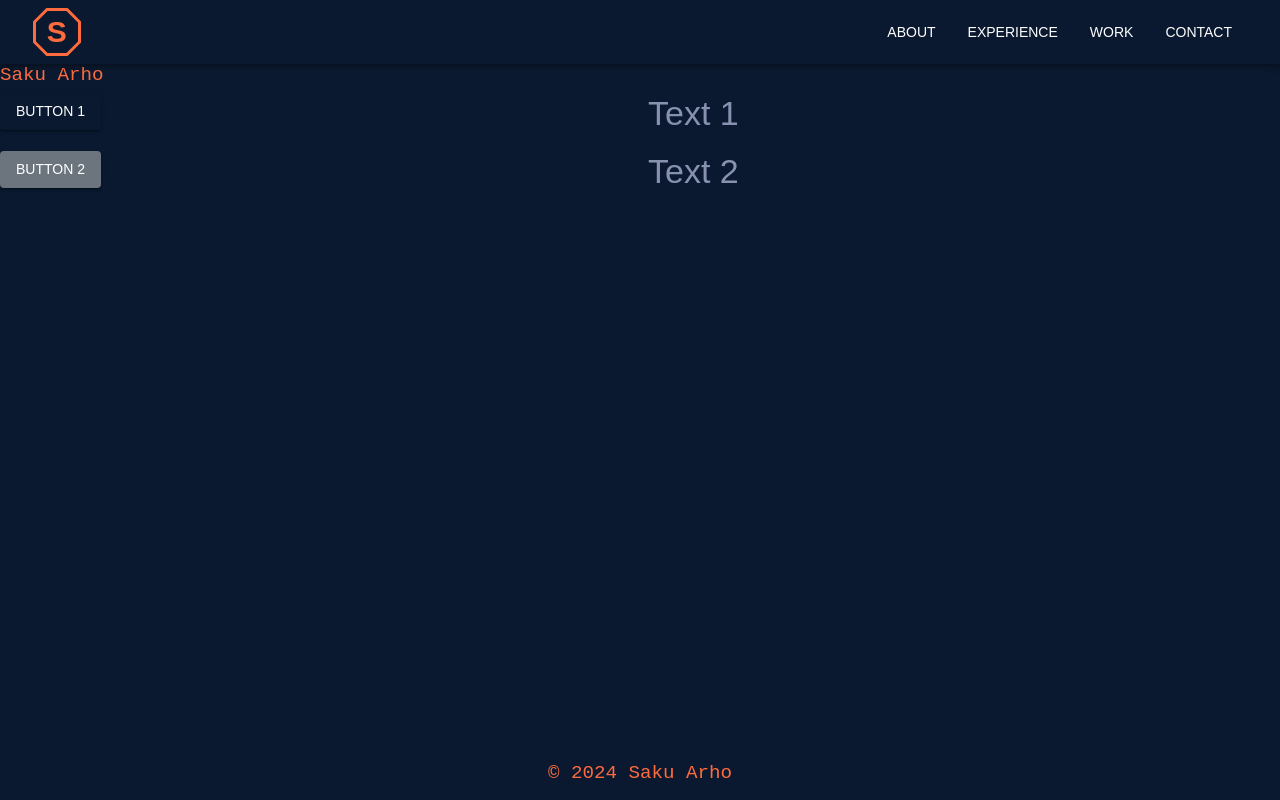
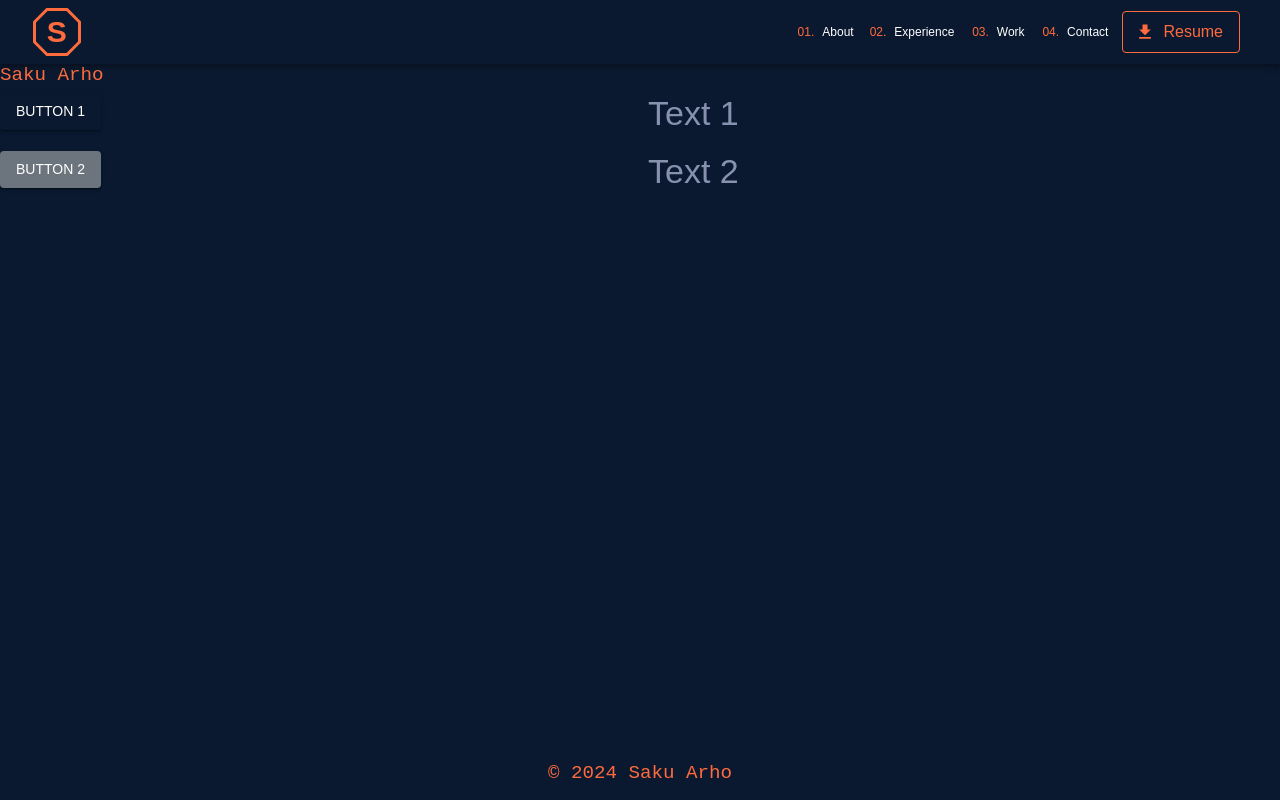
Before and after one commit to Z-kke/my_portfolio, a Next.js app: page / in a window 1280 px wide. Built offline with nearby package versions, Linux system fonts and the light colour scheme.

Commit message:
Add resume as its own specific field.

```diff
--- a/app/components/ResponsiveAppBar.tsx
+++ b/app/components/ResponsiveAppBar.tsx
@@ -8,6 +8,7 @@ import IconButton from "@mui/material/IconButton";
 import Typography from "@mui/material/Typography";
 import Menu from "@mui/material/Menu";
 import MenuIcon from "@mui/icons-material/Menu";
+import DownloadIcon from "@mui/icons-material/Download";
 import Container from "@mui/material/Container";
 import Button from "@mui/material/Button";
 import MenuItem from "@mui/material/MenuItem";
@@ -49,7 +50,10 @@ function ResponsiveAppBar({ pages, logo = "LOGO" }: Props) {
     <HideOnScroll>
       <AppBar position="sticky" color="primary">
         <Container maxWidth={false} sx={{ px: { xs: 2, sm: 3, md: 4 } }}>
-          <Toolbar disableGutters sx={{ justifyContent: "space-between" }}>
+          <Toolbar
+            disableGutters
+            sx={{ justifyContent: "space-between", minHeight: "64px" }}
+          >
             <Box sx={{ display: "flex", alignItems: "center" }}>
               <Typography
                 variant="h6"
@@ -68,7 +72,7 @@ function ResponsiveAppBar({ pages, logo = "LOGO" }: Props) {
               </Typography>
             </Box>
 
-            <Box sx={{ display: { xs: "flex", md: "none" } }}>
+            <Box sx={{ display: { xs: "flex", sm: "none" } }}>
               <IconButton
                 size="large"
                 aria-label="account of current user"
@@ -94,7 +98,7 @@ function ResponsiveAppBar({ pages, logo = "LOGO" }: Props) {
                 open={Boolean(anchorElNav)}
                 onClose={handleCloseNavMenu}
                 sx={{
-                  display: { xs: "block", md: "none" },
+                  display: { xs: "block", sm: "none" },
                 }}
               >
                 {pages.map((page) => (
@@ -107,16 +111,60 @@ function ResponsiveAppBar({ pages, logo = "LOGO" }: Props) {
               </Menu>
             </Box>
 
-            <Box sx={{ display: { xs: "none", md: "flex" } }}>
-              {pages.map((page) => (
+            <Box sx={{ display: { xs: "none", sm: "flex" } }}>
+              <ul
+                style={{
+                  listStyle: "none",
+                  display: "flex",
+                  padding: 0,
+                  margin: 0,
+                  alignItems: "center",
+                }}
+              >
+                {pages.map((page, index) => (
+                  <li key={page} style={{ margin: "0 6px" }}>
                     <Button
-                  key={page}
                       onClick={handleCloseNavMenu}
-                  sx={{ color: "white", display: "block", px: 2 }}
+                      sx={{
+                        color: "white",
+                        display: "block",
+                        px: 0,
+                        textTransform: "none",
+                        fontSize: "0.75rem",
+                        "&:hover": {
+                          backgroundColor: "rgba(255, 107, 61, 0.1)",
+                        },
+                      }}
                     >
+                      <span style={{ marginRight: "0.5rem", color: "#FF6B3D" }}>
+                        {`0${index + 1}.`}
+                      </span>
                       {page}
                     </Button>
+                  </li>
                 ))}
+                <li style={{ margin: "0 8px" }}>
+                  <Button
+                    variant="outlined"
+                    startIcon={<DownloadIcon />}
+                    href="/path-to-your-resume.pdf"
+                    download
+                    sx={{
+                      color: "#FF6B3D",
+                      borderColor: "#FF6B3D",
+                      textTransform: "none",
+                      fontSize: "1rem",
+                      padding: "6px 16px",
+                      "&:hover": {
+                        backgroundColor: "rgba(255, 107, 61, 0.1)",
+                        borderColor: "#FF6B3D",
+                      },
+                    }}
+                  >
+                    Resume
+                  </Button>
+                </li>
+              </ul>
             </Box>
           </Toolbar>
         </Container>
```
Lines whose indentation alone changed are shown as unchanged.
